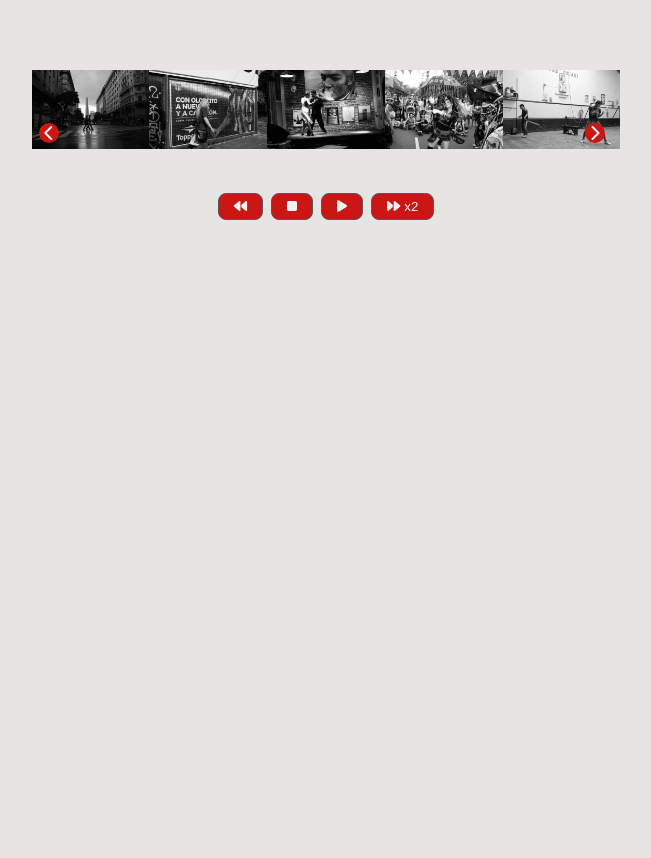
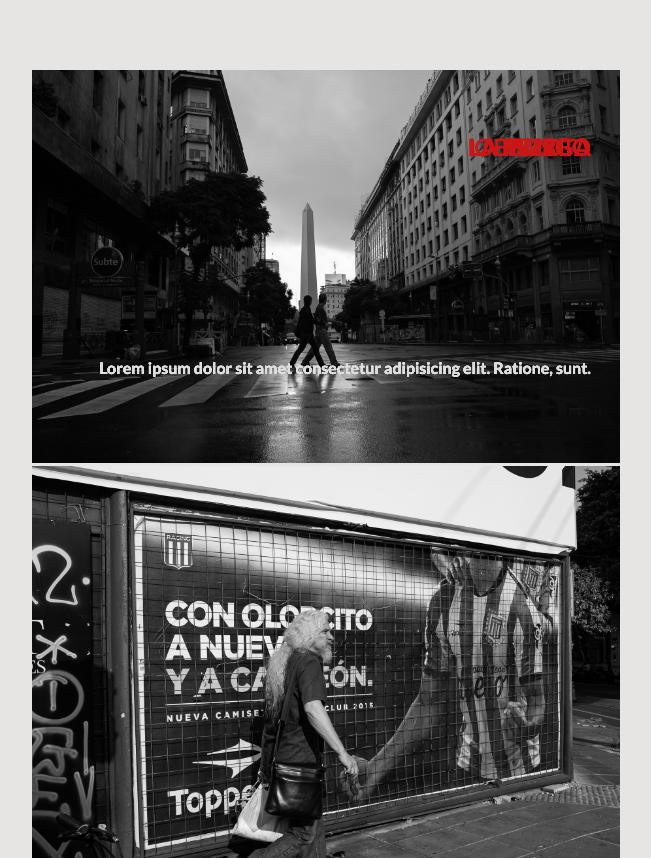
Before and after one commit to LucaFabbozzo/vue-slider, a plain HTML site: page index.html in a window 1280 px wide. Shown: the top 858 px of the page, without its empty margins (314-965 px from the left). Before the commit the page ends 800 px from the top, so only its background shows below. Drawn offline with nearby package versions, Linux system fonts and the light colour scheme.

Commit message:
[add] top images with v-for

```diff
--- a/index.html
+++ b/index.html
@@ -18,10 +18,10 @@
 
       <div class="container">
         <div class="slider">
-          <div class="top">
-                <!-- <h2>Obelisco</h2>
-                <p>Lorem ipsum dolor sit amet consectetur adipisicing elit. Harum, assumenda.</p>
-                <img src="./img/01.jpg" alt="cusco"> -->
+          <div class="top" class="image" v-for="image in slider">
+                <h2>{{image.title}}</h2>
+                <p>{{image.description}}</p>
+                <img :src="image.photo" :alt="image.title">
             </div>
             <div class="bottom">
                <img v-for="image in slider" :src="image.photo" :alt="image.title">
```
